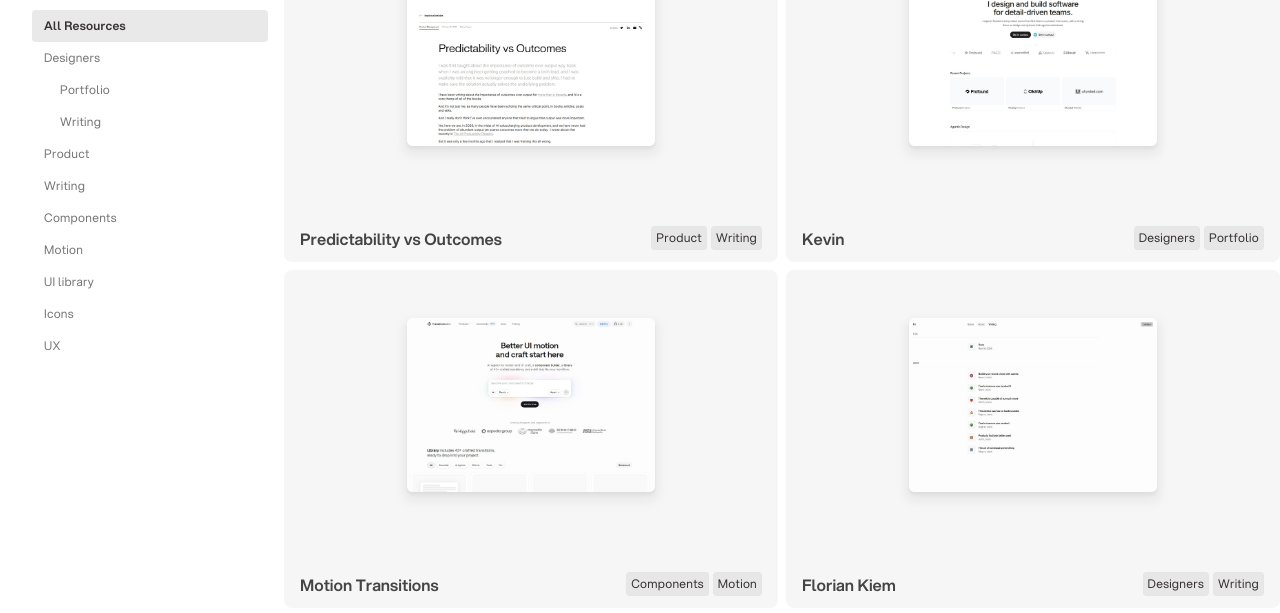
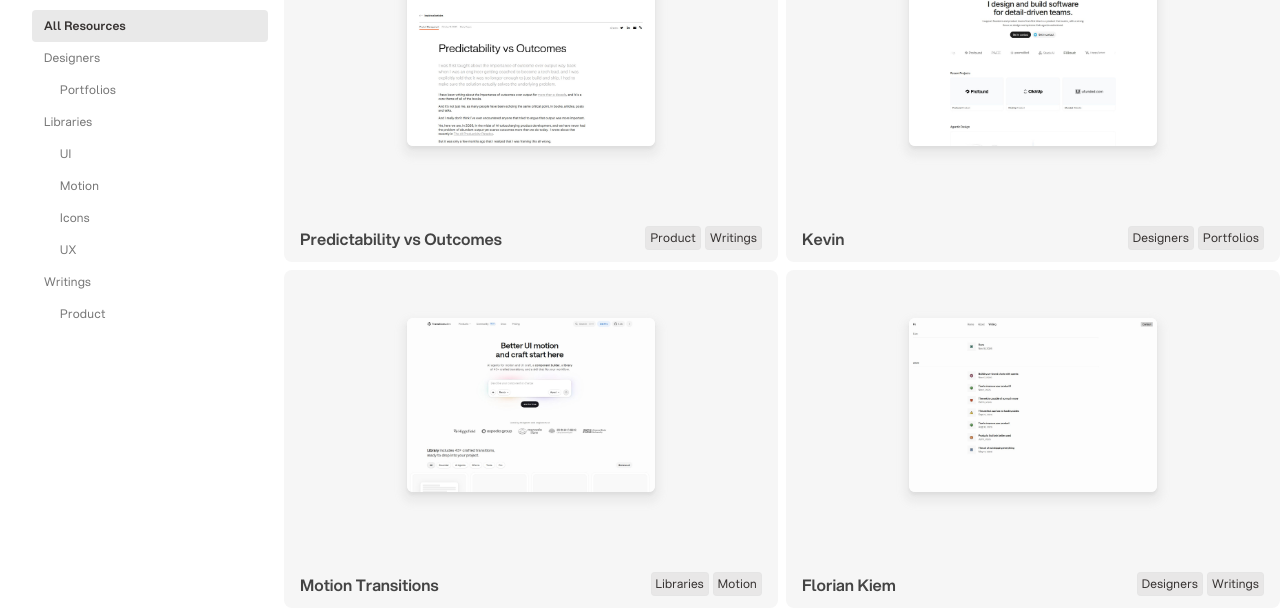
Before and after one commit to shatabdii/Resources, a website: page index.html in a window 1280 px wide. Shown: the part 76-689 px from the top of the page. Drawn offline with Linux system fonts and the light colour scheme.

Commit message:
Update index.html

```diff
--- a/index.html
+++ b/index.html
@@ -156,24 +156,32 @@
 
     // Tags, in the order they appear in the sidebar. Matches the Tag component in Figma.
     // Every tag, with old spellings mapped to the current name
+        // Every tag, with old spellings mapped to the current name
     const TAGS = [
-      { name: 'Designers',  aliases: ['designer'] },
-      { name: 'Components' },
-      { name: 'Portfolio',  aliases: ['portfilio', 'portfolios'] },
-      { name: 'Talks',      aliases: ['design talks'] },
-      { name: 'Writing' },
-      { name: 'UI library', aliases: ['ui', 'ui resources'] },
+      { name: 'Designers',        aliases: ['designer'] },
+      { name: 'Libraries',        aliases: ['components', 'component'] },
+      { name: 'Writings',         aliases: ['writing'] },
+      { name: 'The Context Room' },
+      { name: 'Portfolios',       aliases: ['portfolio', 'portfilio'] },
+      { name: 'Talks',            aliases: ['design talks'] },
+      { name: 'UI',               aliases: ['ui library', 'ui resources'] },
       { name: 'AI' },
       { name: 'Motion' },
       { name: 'Icons' },
       { name: 'UX' },
+      { name: 'Product' },
+      { name: 'Process' },
+      { name: 'AI Process' },
+      { name: 'AI Prompts' },
+      { name: 'AI Components' },
+      { name: 'Voice' },
     ];
 
     // Sidebar groups. A card shows under a group when it has the group's tag.
     const GROUPS = [
-      { name: 'Designers',  children: ['Portfolios', 'Talks', 'Writings'] },
-      { name: 'Libraries', children: ['UI', 'AI', 'Motion', 'Icons',] },
-      { name: 'Writings', children: ['UX', 'Product', 'UI', 'Process'] },
+      { name: 'Designers',        children: ['Portfolios', 'Talks', 'Writings'] },
+      { name: 'Libraries',        children: ['UI', 'AI', 'Motion', 'Icons'] },
+      { name: 'Writings',         children: ['UX', 'Product', 'UI', 'Process'] },
       { name: 'The Context Room', children: ['AI Process', 'AI Prompts', 'AI Components', 'Voice'] },
     ];
 
```
